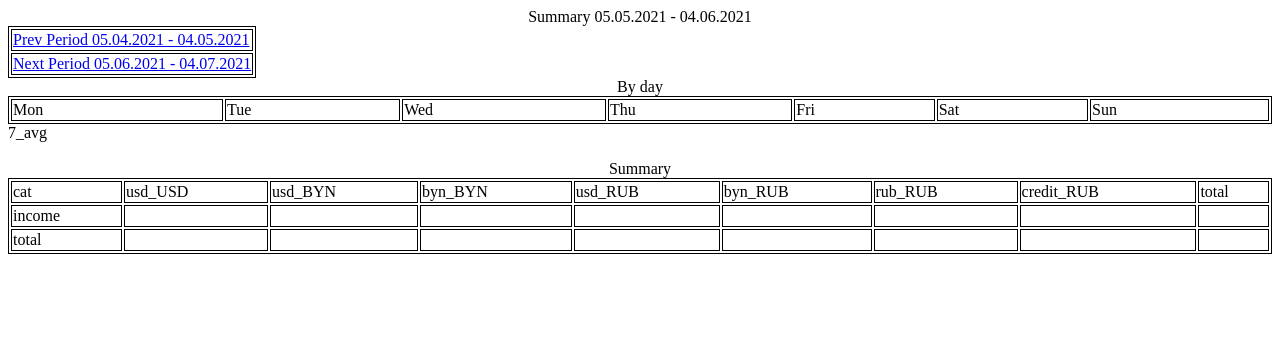
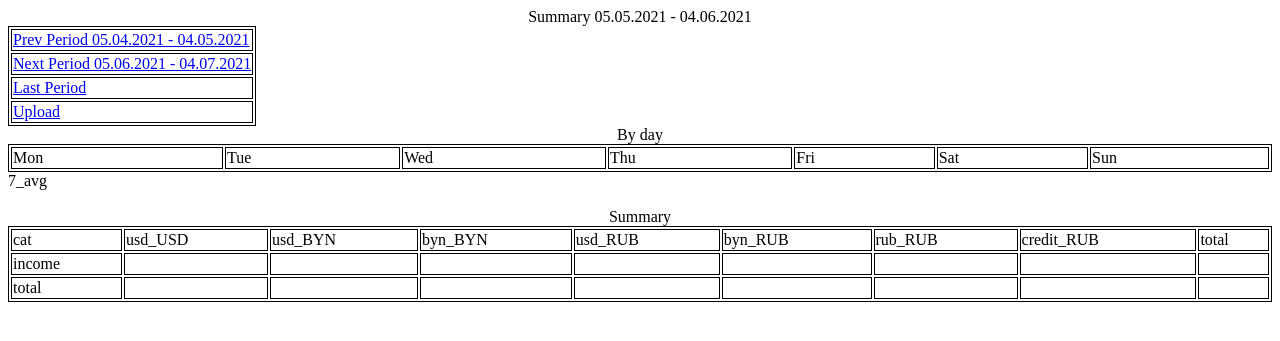
Before and after one commit to aparfenov2/bank_parser, a Flask app: page / in a window 1280 px wide. Shown: the top 341 px of the page. Run offline with Flask 2, Linux system fonts and the light colour scheme; data that the repository does not hold is empty.

Commit message:
upload; fixed hash

```diff
--- a/app.py
+++ b/app.py
@@ -1,16 +1,20 @@
-from flask import Flask, request
+import flask
 from gen_summary import Main
+from update_database import Main as UpdateMain
 import datetime
 import unittest
 from mako.template import Template
 import numpy as np
+import os
 
-app = Flask(__name__)
+app = flask.Flask(__name__)
+app.config['UPLOAD_FOLDER'] = 'upload'
 
 class _args: pass
 
 WAGE_DAY=5
 DATETIME_FORMAT='%d.%m.%Y'
+DATABASE_PATH='db/db.mysql3'
 
 def get_closest_wage_dates(now):
     if now.day < WAGE_DAY:
@@ -86,8 +90,8 @@ def expenses_calendar(self, expenses_by_day):
 
 @app.route('/')
 def index():
-    req_args_after = request.args.get('after')
-    req_args_before = request.args.get('before')
+    req_args_after = flask.request.args.get('after')
+    req_args_before = flask.request.args.get('before')
     args = _args()
     if req_args_after is None:
         args.after, args.before = get_closest_wage_dates(datetime.datetime.now())
@@ -95,7 +99,7 @@ def index():
         args.after = datetime.datetime.strptime(req_args_after, DATETIME_FORMAT)
         args.before = datetime.datetime.strptime(req_args_before, DATETIME_FORMAT)
 
-    args.db = "db/db.mysql3"
+    args.db = DATABASE_PATH
 
     self = Main(args)
     en = self.read_database()
@@ -138,5 +142,40 @@ def index():
     tm = Template(filename="templates/summary.html")
     return tm.render(data=data)
 
+
+def delete_all(folder):
+    for filename in os.listdir(folder):
+        file_path = os.path.join(folder, filename)
+        try:
+            os.unlink(file_path)
+        except Exception as e:
+            print('Failed to delete %s. Reason: %s' % (file_path, e))
+
+@app.route('/upload', methods=['GET','POST'])
+def upload():
+    if flask.request.method == "POST":
+        os.makedirs(app.config['UPLOAD_FOLDER'], exist_ok=True)
+
+        files = flask.request.files.getlist("file[]")
+        if len(files) > 0:
+            delete_all(app.config['UPLOAD_FOLDER'])
+            for file in files:
+                file.save(os.path.join(app.config['UPLOAD_FOLDER'], file.filename))
+
+            args = _args()
+            args.csvdir = app.config['UPLOAD_FOLDER']
+            args.database = DATABASE_PATH
+            UpdateMain(args).main()
+
+        # return flask.redirect("/upload")
+        return f"imported {[f.filename for f in files]}"
+    else:
+        return """
+<form method="POST" enctype="multipart/form-data" action="/upload">
+  <input type="file" name="file[]" multiple="">
+  <input type="submit" value="Import">
+</form>
+    """
+
 if __name__ == '__main__':
     app.run(debug=True)
--- a/templates/summary.html
+++ b/templates/summary.html
@@ -37,6 +37,12 @@ table, th, td {
         </tr>
         <tr>
             <td> <a href="?after=${data['next_after']}&before=${data['next_before']}">Next Period ${data['next_after']} - ${data['next_before']}</a> </td>
+        </tr>
+        <tr>
+            <td> <a href="/">Last Period</a> </td>
+        </tr>
+        <tr>
+            <td> <a href="/upload">Upload</a> </td>
         </tr>
     </table>
 
--- a/update_database.py
+++ b/update_database.py
@@ -58,7 +58,7 @@ create table trs (
         vc = {
             'account' : account,
             'currency': c.currency,
-            'adate'   : c.date.strftime('%Y-%m-%d %H:%M:%S'),
+            'adate'   : c.date.strftime('%Y-%m-%d'),
             'amount'  : "{:.2f}".format(c.amount),
             'descr'   : re.sub(r"[^0-9a-zA-Zа-яёА-ЯЁ]",'',c.category).upper(),
             }
```
